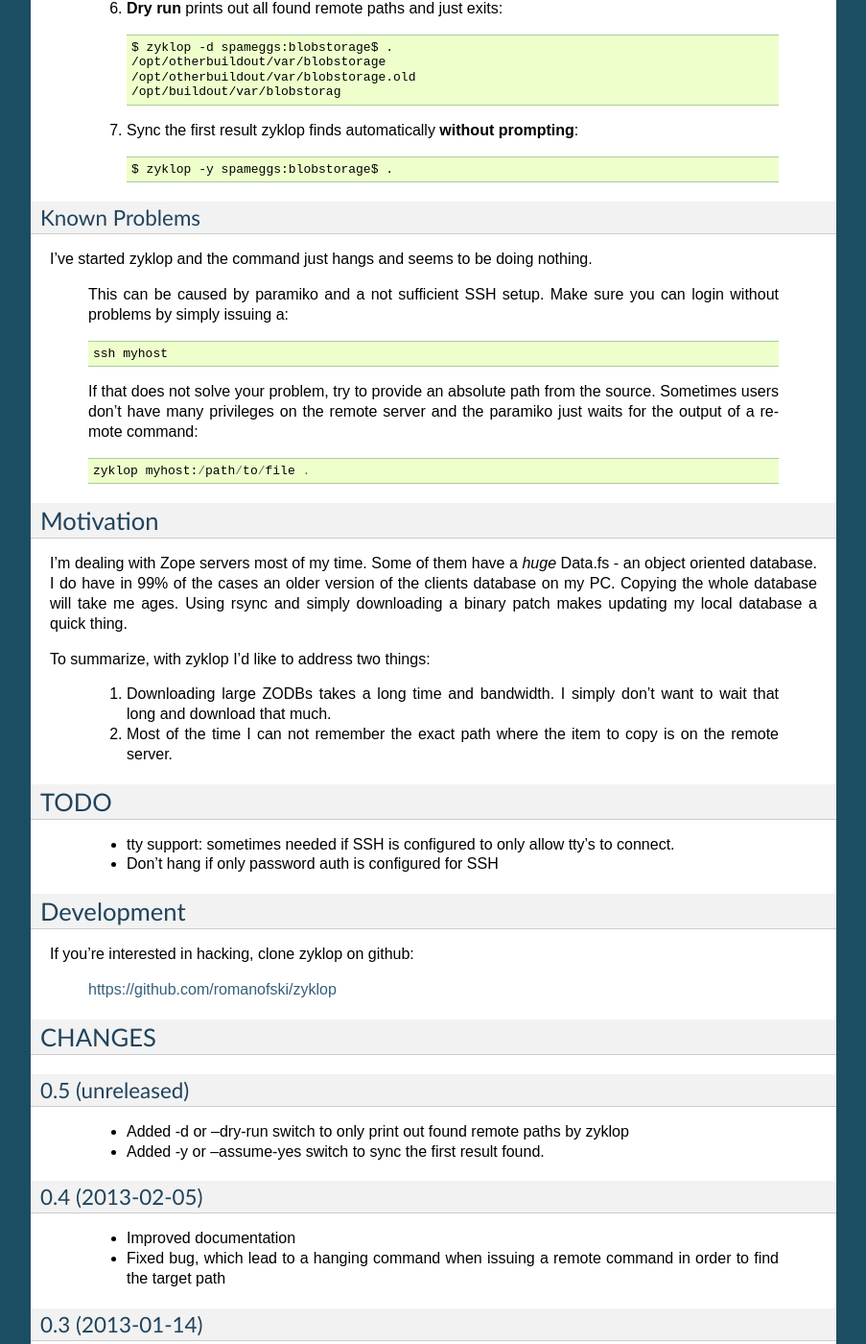
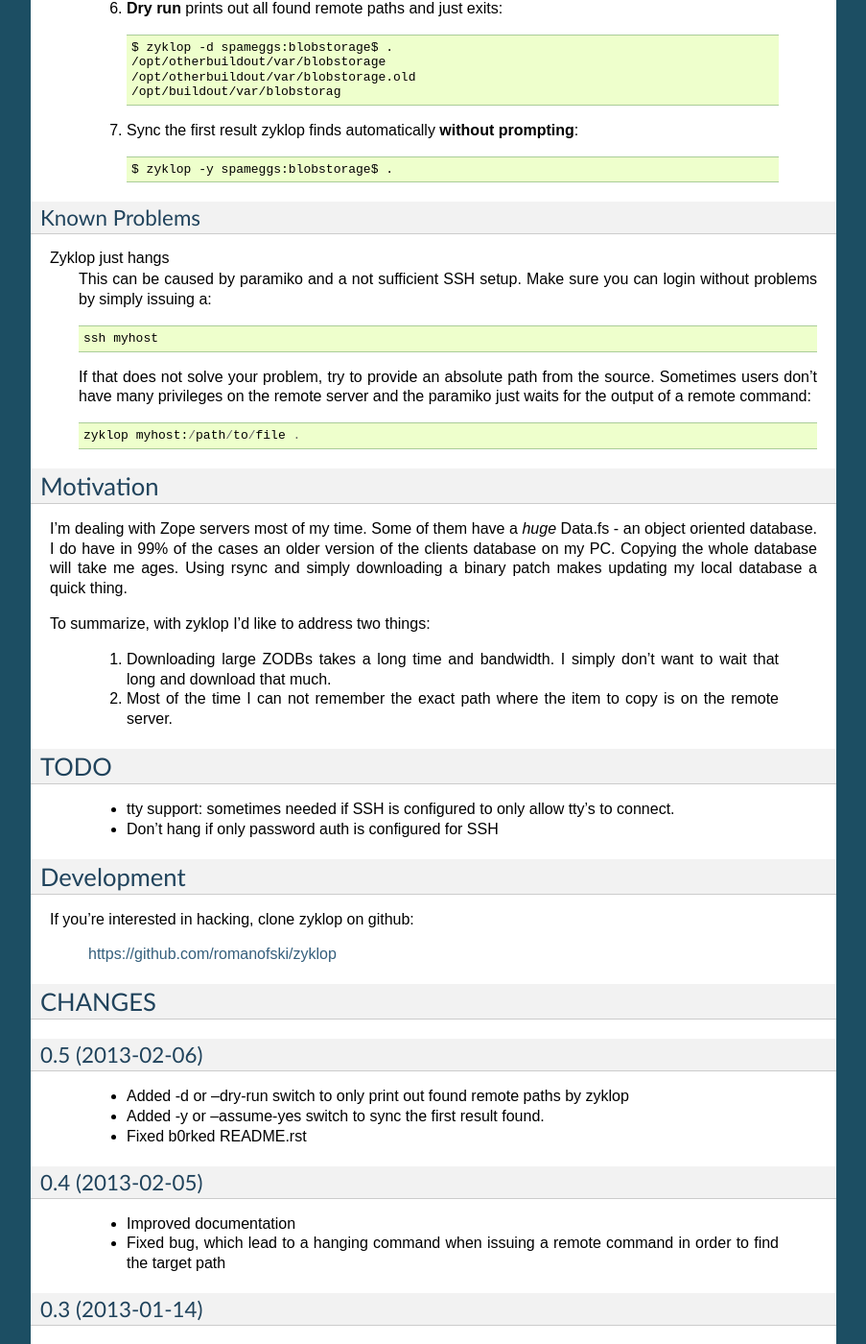
Before and after one commit to romanofski/zyklop, a Sphinx documentation site: the page built from docs/index.rst, in a window 1280 px wide and 1400 px high, scrolled down 1395 px. Shown: the whole window at 96% size, without its empty margins (198-1101 px from the left). Built offline with Sphinx 7.4.7, drawn with Linux system fonts in a browser that asks for light colours; some of the changed text lies outside the part shown.

Commit message:
0.5 release

```diff
--- a/README.rst
+++ b/README.rst
@@ -93,8 +93,7 @@ Examples
 Known Problems
 --------------
 
-I've started zyklop and the command just hangs and seems to be doing
-nothing.
+Zyklop just hangs
     This can be caused by paramiko and a not sufficient SSH setup. Make
     sure you can login without problems by simply issuing a::
 
--- a/docs/CHANGES.txt
+++ b/docs/CHANGES.txt
@@ -1,12 +1,13 @@
 CHANGES
 =======
 
-0.5 (unreleased)
+0.5 (2013-02-06)
 ----------------
 
     * Added -d or --dry-run switch to only print out found
       remote paths by zyklop
     * Added -y or --assume-yes switch to sync the first result found.
+    * Fixed b0rked README.rst
 
 0.4 (2013-02-05)
 ----------------
--- a/setup.py
+++ b/setup.py
@@ -1,7 +1,7 @@
 # coding: utf-8
 from setuptools import setup, find_packages
 
-version = '0.4'
+version = '0.5'
 
 setup(
     name='zyklop',
```
